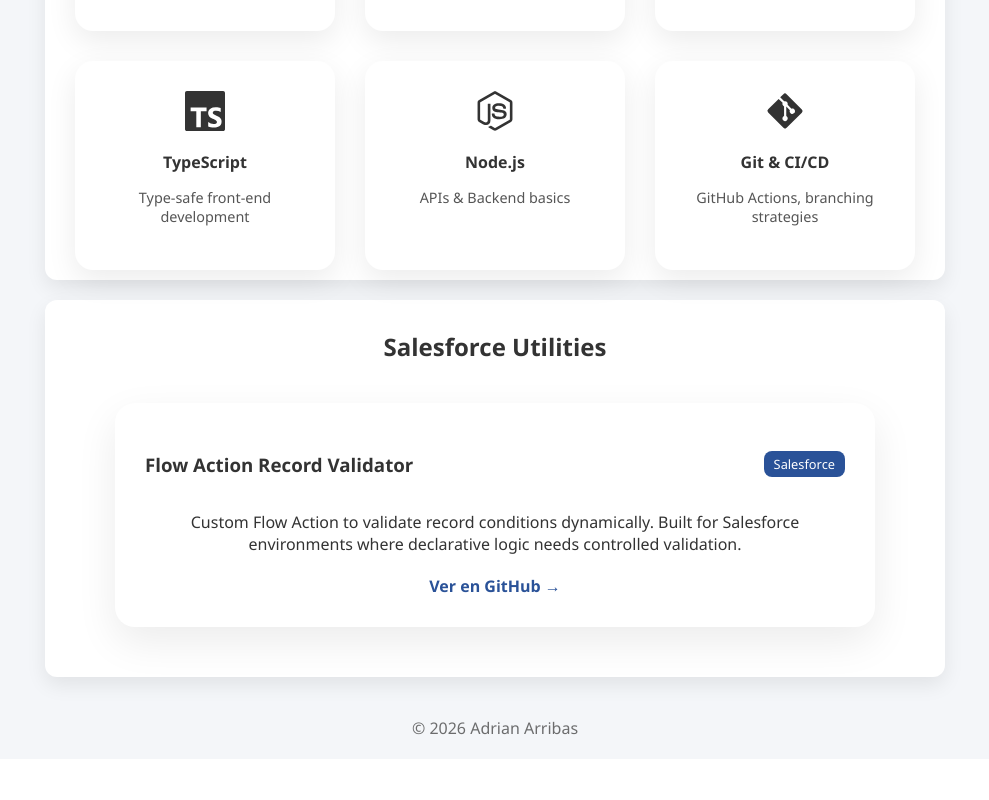
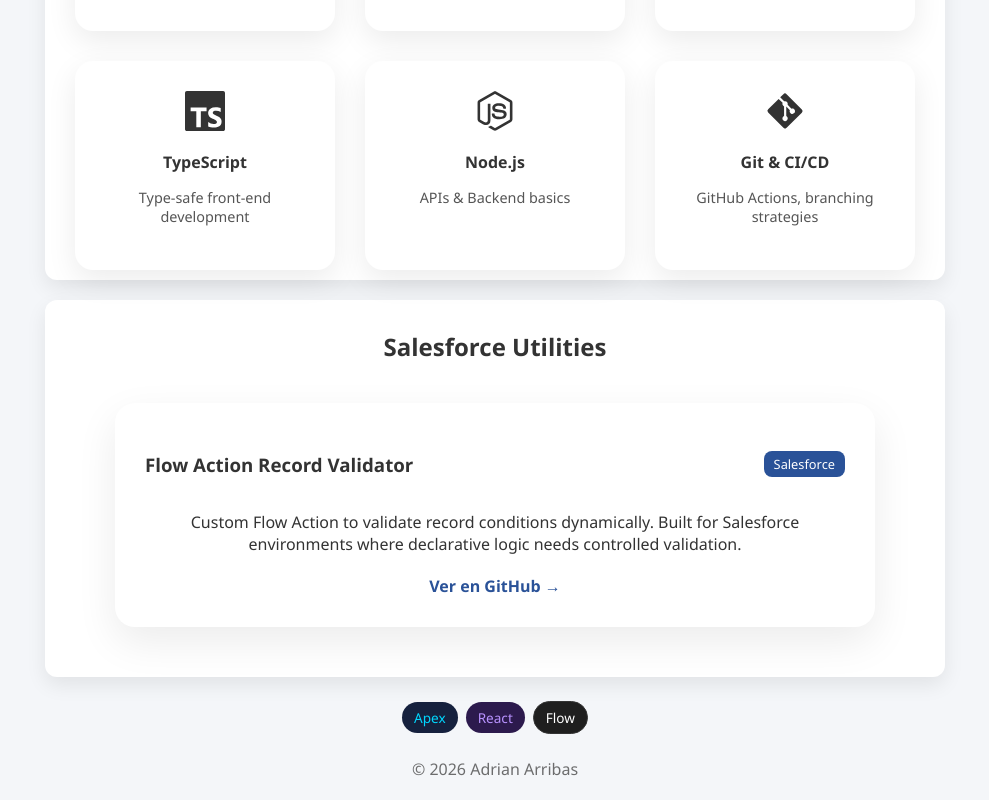
Before and after one commit to arribass/my-portfolio, a React (Create React App) app: page / in a window 1280 px wide. Shown: the part 1127-1927 px from the top of the page, without its empty margins (145-1134 px from the left). Before the commit the page ends 1886 px from the top, so only its background shows below. Built offline with nearby package versions, Linux system fonts and the light colour scheme.

Commit message:
added Tech Badge component

```diff
--- a/src/App.js
+++ b/src/App.js
@@ -1,12 +1,13 @@
 import React, { useState, useEffect, useRef } from 'react';
 import "./App.css";
+
 import AboutSection from "./components/AboutSection";
 import ProjectCard from "./components/ProjectCard";
+import TechBadge from "./components/TechBadge";
 // import Section from "./components/Section";
 
 
 import { FaGithub } from "react-icons/fa";
-import './App.css';
 
 import {
   FaReact,
@@ -205,6 +206,13 @@
       </div>
       {/* <img src="https://github-readme-stats.vercel.app/api/pin/?username=arribass&repo=flow-Action-Record-Validator" /> */}
     </Section>
+    {/* section de tech badges */}
+    <section>
+
+      <TechBadge label="Apex" variant="backend" />
+      <TechBadge label="React" variant="frontend" />
+      <TechBadge label="Flow" />
+    </section>
     </main>
 
     <footer className="footer">
--- /dev/null
+++ b/src/components/TechBadge.css
@@ -0,0 +1,33 @@
+.tech-badge {
+  display: inline-block;
+  padding: 6px 12px;
+  border-radius: 20px;
+  font-size: 0.85rem;
+  font-weight: 500;
+  margin: 4px;
+  transition: all 0.2s ease;
+  cursor: default;
+}
+
+/* Variante por defecto */
+.tech-badge.default {
+  background: #1f1f1f;
+  color: white;
+  border: 1px solid #333;
+}
+
+/* Variante backend */
+.tech-badge.backend {
+  background: #16213e;
+  color: #00d8ff;
+}
+
+/* Variante frontend */
+.tech-badge.frontend {
+  background: #2c1a4d;
+  color: #b892ff;
+}
+
+.tech-badge:hover {
+  transform: translateY(-2px);
+}
--- /dev/null
+++ b/src/components/TechBadge.js
@@ -0,0 +1,12 @@
+import React from "react";
+import "./TechBadge.css";
+
+function TechBadge({ label, variant = "default" }) {
+  return (
+    <span className={`tech-badge ${variant}`}>
+      {label}
+    </span>
+  );
+}
+
+export default TechBadge;
```
